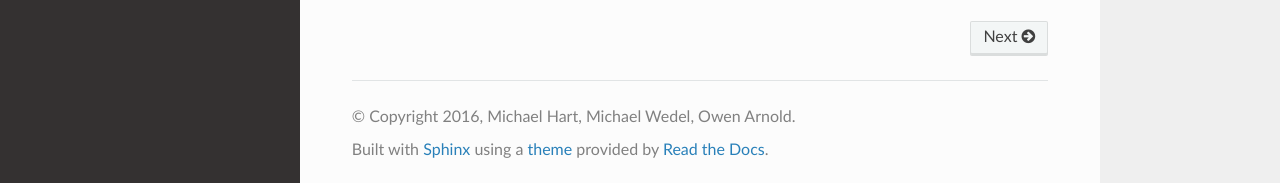
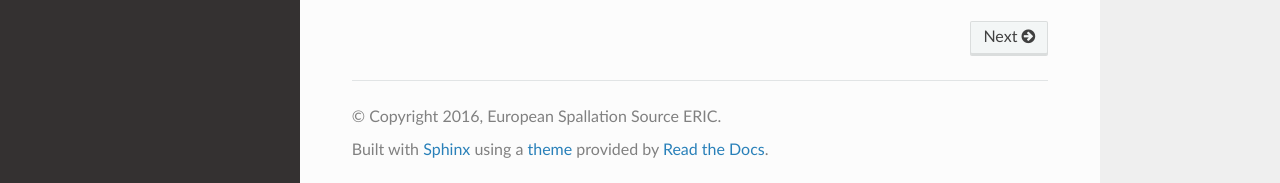
Before and after one commit to ISISComputingGroup/lewis-ess, a Sphinx documentation site: the page built from docs/index.rst, in a window 1280 px wide and 1094 px high. Shown: the part 908-1091 px from the top of the window. Built offline with Sphinx 7.4.7 and the Read the Docs theme 2.0.0, drawn with Linux system fonts in a browser that asks for light colours; formulas are drawn with MathJax 3.

Commit message:
Update copyright, gitignore and requirements-dev

```diff
--- a/docs/conf.py
+++ b/docs/conf.py
@@ -56,7 +56,7 @@ master_doc = 'index'
 
 # General information about the project.
 project = u'plankton'
-copyright = u'2016, Michael Hart, Michael Wedel, Owen Arnold'
+copyright = u'2016, European Spallation Source ERIC'
 author = u'Michael Hart, Michael Wedel, Owen Arnold'
 
 # The version info for the project you're documenting, acts as replacement for
--- a/requirements-dev.txt
+++ b/requirements-dev.txt
@@ -2,3 +2,5 @@ mock>=1.0.1
 six
 pyzmq
 json-rpc
+sphinx
+sphinx_rtd_theme
```
Also changed, not shown: 1 other file.
